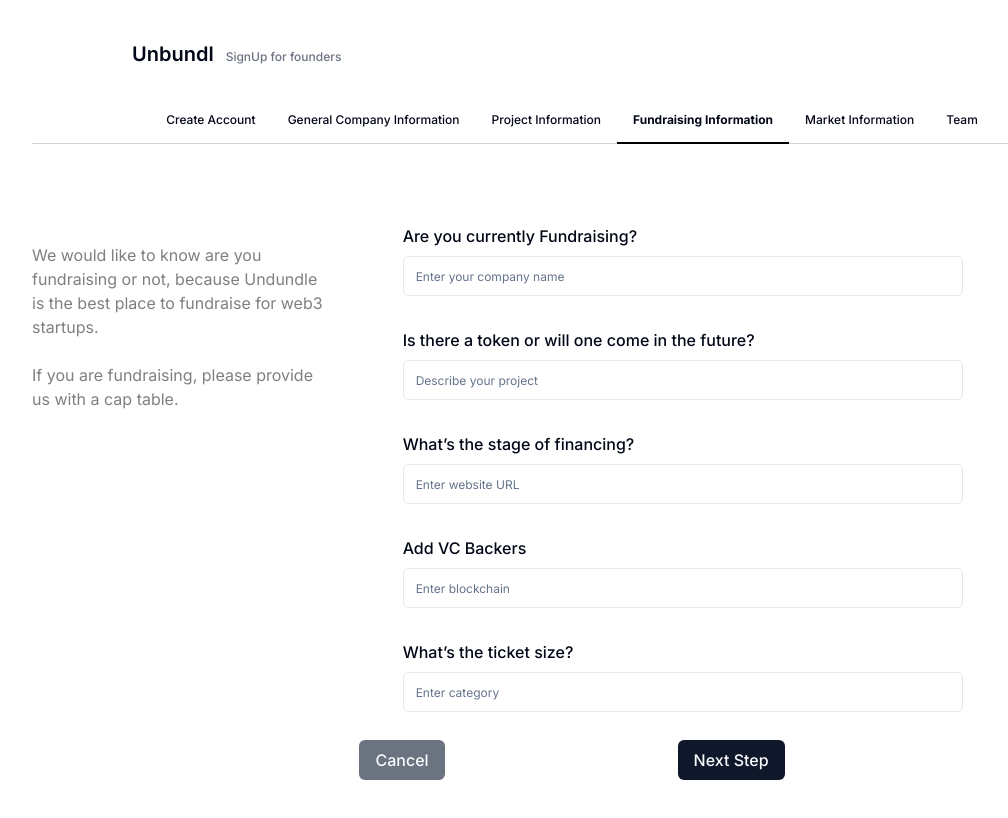
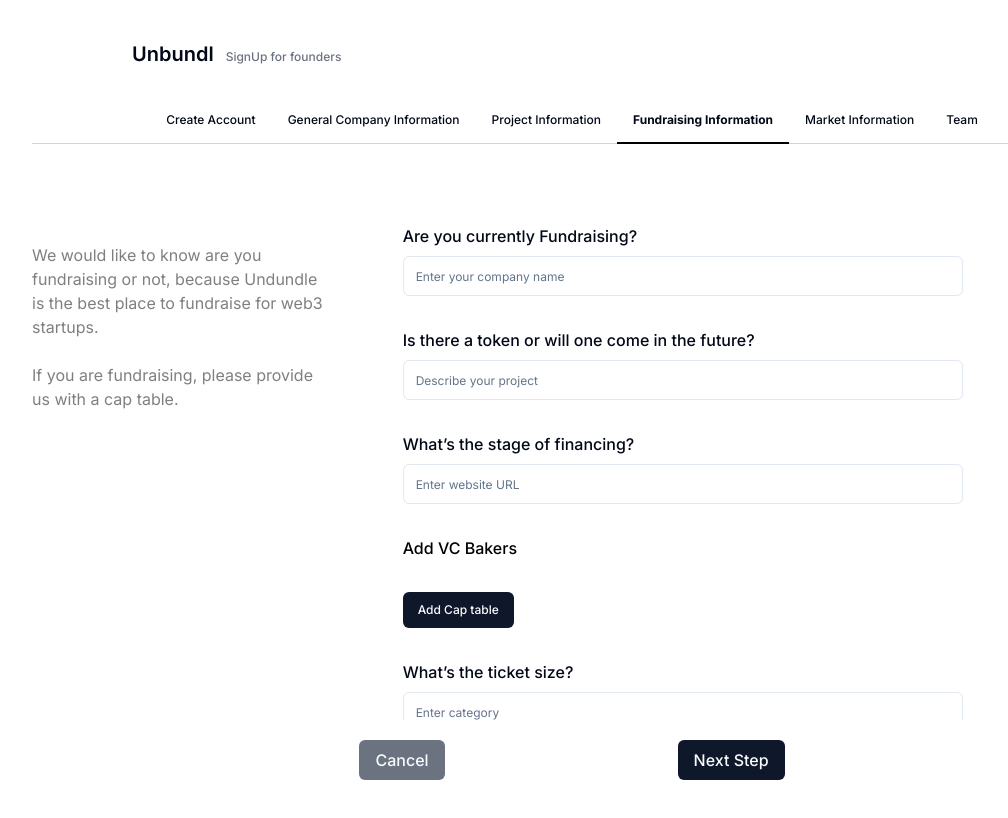
Before and after one commit to ShaikhNabeelShabbir/unbundl-web, a React (Vite) app: page / in a window 1280 px wide. Both pictures are taken after a click on the button "Fundraising Information". Shown: the top 818 px of the page, without its empty margins (68-1076 px from the left). Built offline with nearby package versions, Linux system fonts and the light colour scheme.

Commit message:
added cap table form

```diff
--- a/src/components/forms/AddATeamMember.tsx
+++ b/src/components/forms/AddATeamMember.tsx
@@ -18,6 +18,7 @@ import {
   SelectItem,
 } from "@/components/ui/select"; // Assuming you're using a custom wrapper around Radix UI's Select
 import { addTeamMemberSchema } from "@/schemas/addTeamMemberSchema";
+import { Button } from "../ui/button";
 
 // Define the schema using Zod
 
@@ -151,6 +152,11 @@ export function AddATeamMember() {
             </form>
           </Form>
         </div>
+        <br />
+        <div className="fixed bottom-0 left-0 right-0 z-50 py-5 flex justify-center gap-[233px]">
+          <Button className="flex text-base bg-white text-black">Cancel</Button>
+          <Button className="flex text-base">Next Step</Button>
+        </div>
       </div>
     </div>
   );
--- /dev/null
+++ b/src/components/forms/CreateCapTableForm.tsx
@@ -0,0 +1,72 @@
+import {
+  Table,
+  TableBody,
+  TableCell,
+  TableHead,
+  TableHeader,
+  TableRow,
+} from "@/components/ui/table";
+import { Button } from "@/components/ui/button"; // Assuming you have a Button component
+import { MoreHorizontal } from "lucide-react";
+import {
+  Dialog,
+  DialogContent,
+  DialogHeader,
+  DialogTitle,
+  DialogTrigger,
+} from "../ui/dialog";
+import AddInvestmentForm from "./AddInvestmentForm";
+
+const investments = [
+  {
+    Investor: "CFounders + ESOP",
+    Invested: "n/a",
+    Existing_Shares: "1,000,000",
+    Preferred_Shares: "n/a",
+    Price_per_share: "n/a",
+    Ownership: "80.00%",
+  },
+];
+
+const CreateCapTableForm = () => {
+  return (
+    <div>
+      <div className="w-[780px] h-[429px] border border-red-600">
+        <Table>
+          <TableHeader>
+            <TableRow>
+              <TableHead>Investor</TableHead>
+              <TableHead>Invested</TableHead>
+              <TableHead>Existing_Shares</TableHead>
+              <TableHead className="text-right">Preferred_Shares</TableHead>
+              <TableHead>Price_per_share</TableHead>
+              <TableHead>Ownership</TableHead>
+            </TableRow>
+          </TableHeader>
+          <TableBody>
+            {investments.map((investment) => (
+              <TableRow key={investment.Investor}>
+                <TableCell className="font-medium">
+                  {investment.Investor}
+                </TableCell>
+                <TableCell>{investment.Invested}</TableCell>
+                <TableCell>{investment.Existing_Shares}</TableCell>
+                <TableCell className="text-right">
+                  {investment.Preferred_Shares}
+                </TableCell>
+                <TableCell>{investment.Price_per_share}</TableCell>
+                <TableCell>{investment.Ownership}</TableCell>
+              </TableRow>
+            ))}
+          </TableBody>
+        </Table>
+      </div>
+      <div className="fixed bottom-0 left-0 right-0 z-50 py-5 flex justify-center gap-[233px]">
+        <Button className="flex text-base bg-white text-black">Cancel</Button>
+        <Button className="flex text-base">Next Step</Button>
+      </div>
+    </div>
+  );
+};
+
+export default CreateCapTableForm;
--- a/src/components/forms/FundraisingInformationForm.tsx
+++ b/src/components/forms/FundraisingInformationForm.tsx
@@ -11,6 +11,15 @@ import {
 } from "@/components/ui/form";
 import { Input } from "@/components/ui/input";
 import { fundraisingSchema } from "@/schemas/fundraisingSchema";
+import {
+  Dialog,
+  DialogContent,
+  DialogHeader,
+  DialogTitle,
+  DialogTrigger,
+} from "../ui/dialog";
+import { Button } from "../ui/button";
+import CreateCapTableForm from "./CreateCapTableForm";
 
 export function FundraisingIformationForm() {
   // Set up the form using useForm hook
@@ -103,21 +112,27 @@ export function FundraisingIformationForm() {
                       </FormItem>
                     )}
                   />
-                  <FormField
-                    control={form.control}
-                    name="vcBackers"
-                    render={({ field }) => (
-                      <FormItem>
-                        <FormLabel className="font-medium text-base">
-                          Add VC Backers{" "}
-                        </FormLabel>
-                        <FormControl>
-                          <Input placeholder="Enter blockchain" {...field} />
-                        </FormControl>
-                        <FormMessage />
-                      </FormItem>
-                    )}
-                  />
+                  <p className="font-medium text-base text-black py-0">
+                    Add VC Bakers
+                  </p>
+                  <Dialog>
+                    <DialogTrigger asChild>
+                      <Button
+                        type="button"
+                        className="h-45 w-88 text-sm px-[15px]"
+                      >
+                        Add Cap table{" "}
+                      </Button>
+                    </DialogTrigger>
+                    <DialogContent className="w-[780px] border border-red-500">
+                      <DialogHeader>
+                        <DialogTitle className="font-semibold text-xl">
+                          Create CAP table
+                        </DialogTitle>
+                      </DialogHeader>
+                      <CreateCapTableForm />
+                    </DialogContent>
+                  </Dialog>
                   <FormField
                     control={form.control}
                     name="ticketSize"
```
